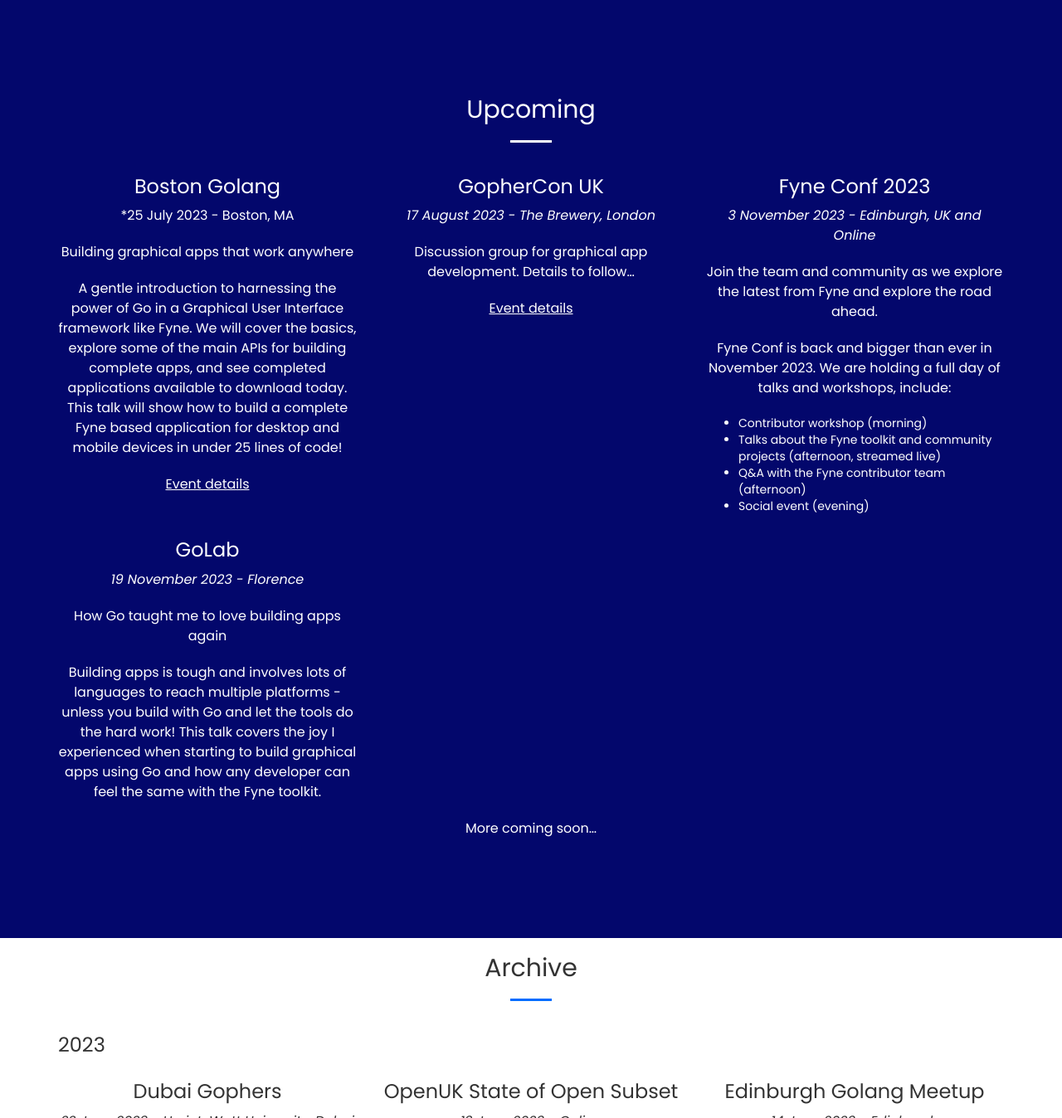
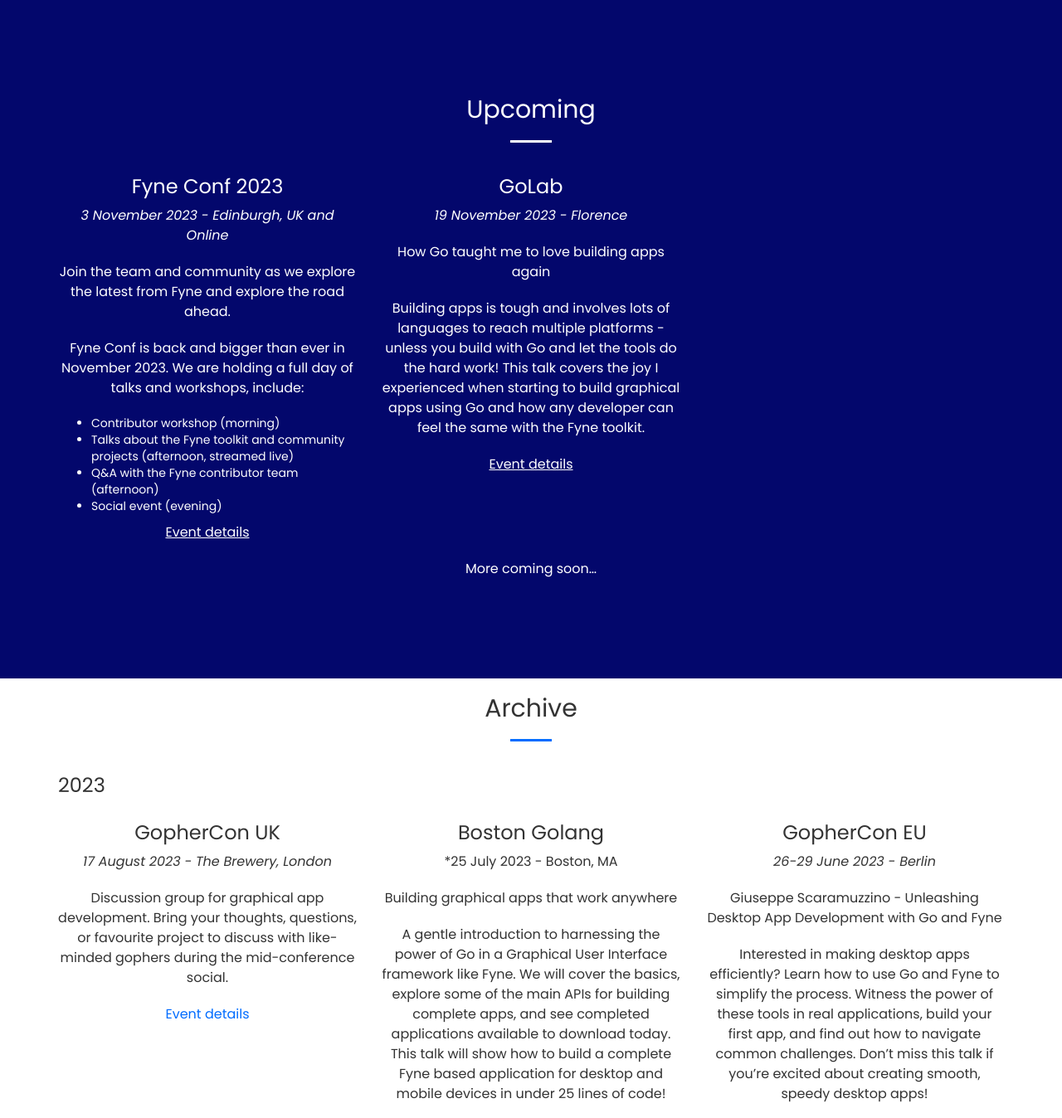
Before and after one commit to fyne-io/fyne-io.github.io, a Jekyll site: the page built from events/index.md, in a window 1280 px wide and 1400 px high, scrolled down 288 px, cut to the strip 52-1400 px from the top of the window. Shown: the whole strip at 83% size. Built offline with Jekyll 4.4.1, drawn with Linux system fonts in a browser that asks for light colours; some of the changed text lies outside the part shown.

Commit message:
Add Gophercon lightning and some more details

```diff
--- a/events/index.md
+++ b/events/index.md
@@ -24,28 +24,6 @@
 <div class="row">
 
 <div class="col-lg-4 text-center" markdown="1">
-### Boston Golang
-
-*25 July 2023 - Boston, MA
-
-Building graphical apps that work anywhere
-
-A gentle introduction to harnessing the power of Go in a Graphical User Interface framework like Fyne. We will cover the basics, explore some of the main APIs for building complete apps, and see completed applications available to download today. This talk will show how to build a complete Fyne based application for desktop and mobile devices in under 25 lines of code!
-
-[Event details](https://www.meetup.com/bostongo/events/294460022)
-</div>
-
-<div class="col-lg-4 text-center" markdown="1">
-### GopherCon UK
-
-*17 August 2023 - The Brewery, London*
-
-Discussion group for graphical app development. Details to follow...
-
-[Event details](https://gopherconuk.co.uk)
-</div>
-
-<div class="col-lg-4 text-center" markdown="1">
 ### Fyne Conf 2023
 
 *3 November 2023 - Edinburgh, UK and Online*
@@ -59,12 +37,9 @@
 * Q&A with the Fyne contributor team (afternoon)
 * Social event (evening)
 
-</div>
+[Event details](https://conf.fyne.io)
 
 </div>
-</div>
-<div class="container">
-<div class="row">
 
 <div class="col-lg-4 text-center" markdown="1">
 ### GoLab
@@ -74,6 +49,8 @@
 How Go taught me to love building apps again
 
 Building apps is tough and involves lots of languages to reach multiple platforms - unless you build with Go and let the tools do the hard work! This talk covers the joy I experienced when starting to build graphical apps using Go and how any developer can feel the same with the Fyne toolkit.
+
+[Event details](https://golab.io/schedule)
 
 </div>
 
@@ -122,6 +99,47 @@
 <div class="row">
 
 <div class="col-lg-4 text-center" markdown="1">
+### GopherCon UK
+
+*17 August 2023 - The Brewery, London*
+
+Discussion group for graphical app development.
+Bring your thoughts, questions, or favourite project to discuss with like-minded gophers during
+the mid-conference social.
+
+[Event details](https://gophercon.co.uk)
+</div>
+
+<div class="col-lg-4 text-center" markdown="1">
+### Boston Golang
+
+*25 July 2023 - Boston, MA
+
+Building graphical apps that work anywhere
+
+A gentle introduction to harnessing the power of Go in a Graphical User Interface framework like Fyne. We will cover the basics, explore some of the main APIs for building complete apps, and see completed applications available to download today. This talk will show how to build a complete Fyne based application for desktop and mobile devices in under 25 lines of code!
+
+[Event details](https://www.meetup.com/bostongo/events/294460022)
+</div>
+
+<div class="col-lg-4 text-center" markdown="1">
+### GopherCon EU
+
+*26-29 June 2023 - Berlin*
+
+Giuseppe Scaramuzzino - Unleashing Desktop App Development with Go and Fyne
+
+Interested in making desktop apps efficiently? Learn how to use Go and Fyne to simplify the process. Witness the power of these tools in real applications, build your first app, and find out how to navigate common challenges. Don't miss this talk if you're excited about creating smooth, speedy desktop apps!
+
+[Video](https://www.youtube.com/watch?v=rmcgI9D6rxs) - [Event details](https://gophercon.eu/schedule/)
+</div>
+
+</div>
+</div>
+<div class="container">
+<div class="row">
+
+<div class="col-lg-4 text-center" markdown="1">
 ### Dubai Gophers
 
 *22 June 2023 - Heriot-Watt University, Dubai*
@@ -166,7 +184,6 @@
 
 </div>
 </div>
-
 <div class="container">
 <div class="row">
 
@@ -205,12 +222,6 @@
 
 [Episode details](https://changelog.com/gotime/271)
 </div>
-
-</div>
-</div>
-
-<div class="container">
-<div class="row">
 
 <div class="col-lg-4 text-center" markdown="1">
 ### Edinburgh Gophers
```
